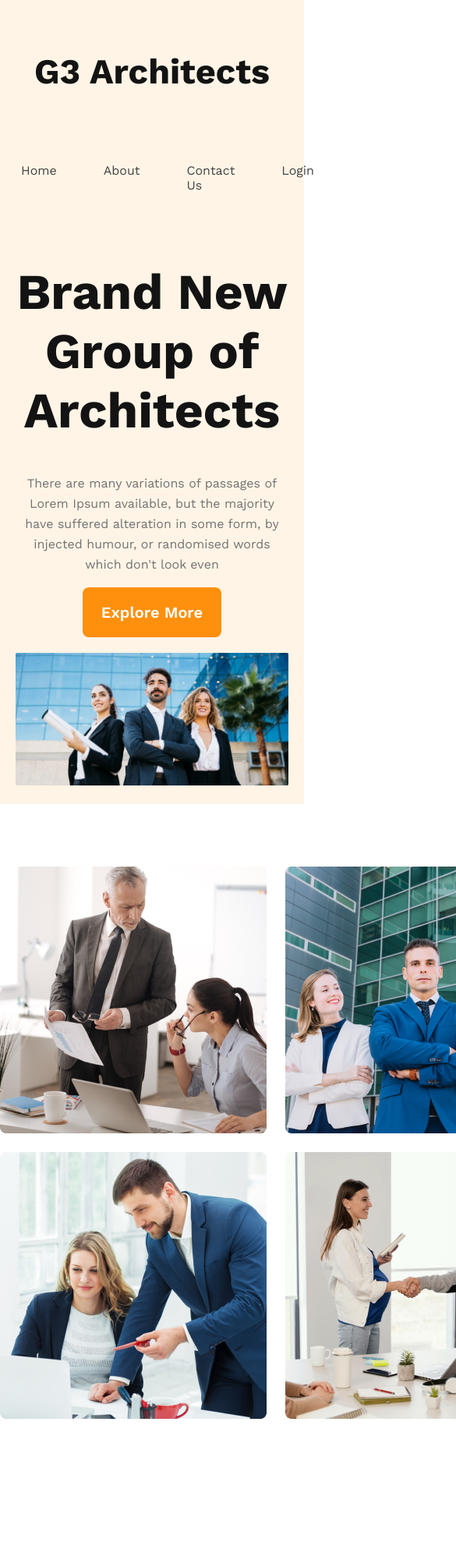
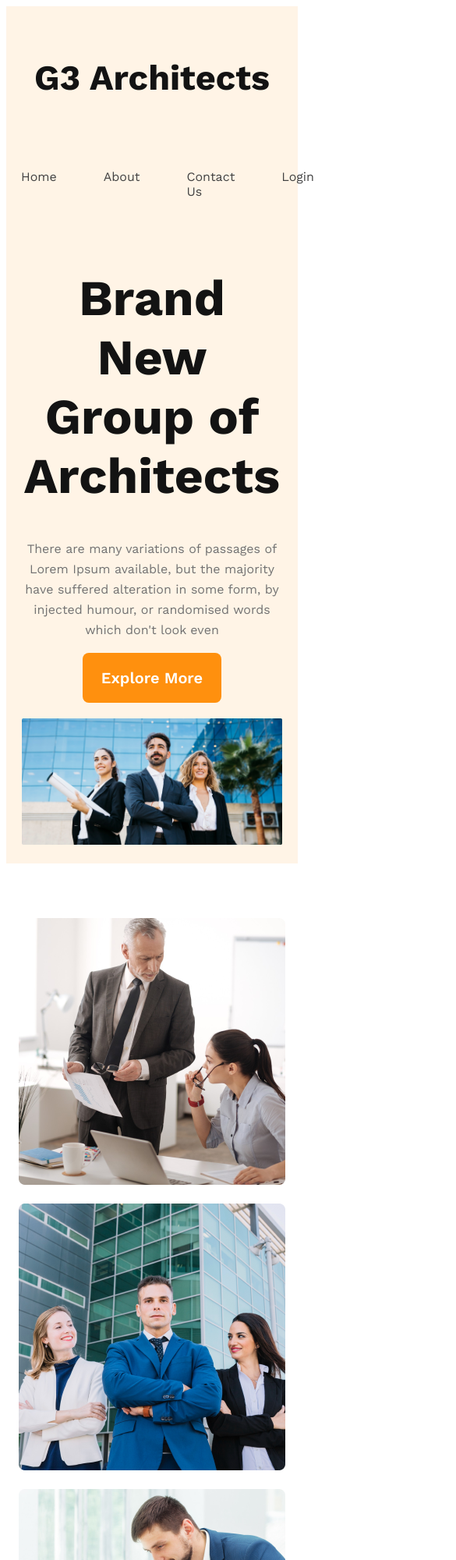
Before and after one commit to As-sagor/respective-website, a plain HTML site: page index.html in a window 390 px wide. Shown: the top 2000 px of the page at 78% size, 585 px wide, since content can reach past the window. Before the commit the page ends 1819 px from the top, so only its background shows below. Drawn offline with nearby package versions, Linux system fonts and the light colour scheme.

Commit message:
features responsive added

```diff
--- a/style.css
+++ b/style.css
@@ -82,39 +82,17 @@ nav a {
     width: 100%;
 }
 
-/* responsive media query */
-/* mobile phone devices */
-@media screen and (max-width: 576px) {
-    header {
-        padding: 20px;
-    }
-
-    nav {
-        flex-direction: column;
-    }
-}
-
-/* medium tab devices */
-@media screen and (min-width: 576px) and (max-width: 960px) {
-    header {
-        padding: 50px;
-    }
-
-    nav {
-        flex-direction: column;
-    }
-}
 
 /* main section styles */
-body {
+main {
     max-width: 1140px;
-    margin: 0 auto;
+    margin: 70px auto;
 }
 
 .teams-container {
     display: flex;
     align-items: center;
-    margin-top: 80px;
+
 
 }
 
@@ -155,3 +133,36 @@ body {
     margin-top: 25px;
     margin-bottom: 25px;
 }
+
+
+
+/* responsive media query */
+/* mobile phone devices */
+@media screen and (max-width: 576px) {
+    header {
+        padding: 20px;
+    }
+
+    .teams-container{
+        flex-direction: column;
+    }
+    nav {
+        flex-direction: column;
+    }
+    .teams-img-container {
+        grid-template-columns: repeat(1,1fr);
+
+    }
+
+}
+
+/* medium tab devices */
+@media screen and (min-width: 576px) and (max-width: 960px) {
+    header {
+        padding: 50px;
+    }
+
+    nav, .teams-container {
+        flex-direction: column;
+    }
+}
```
